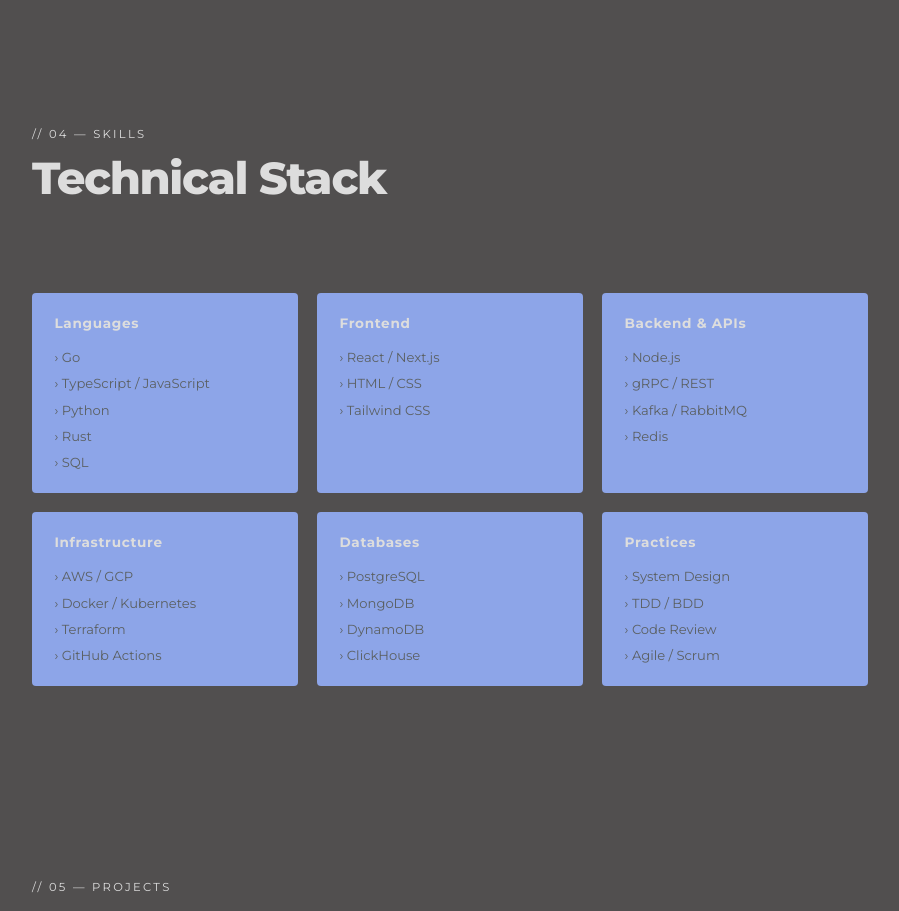
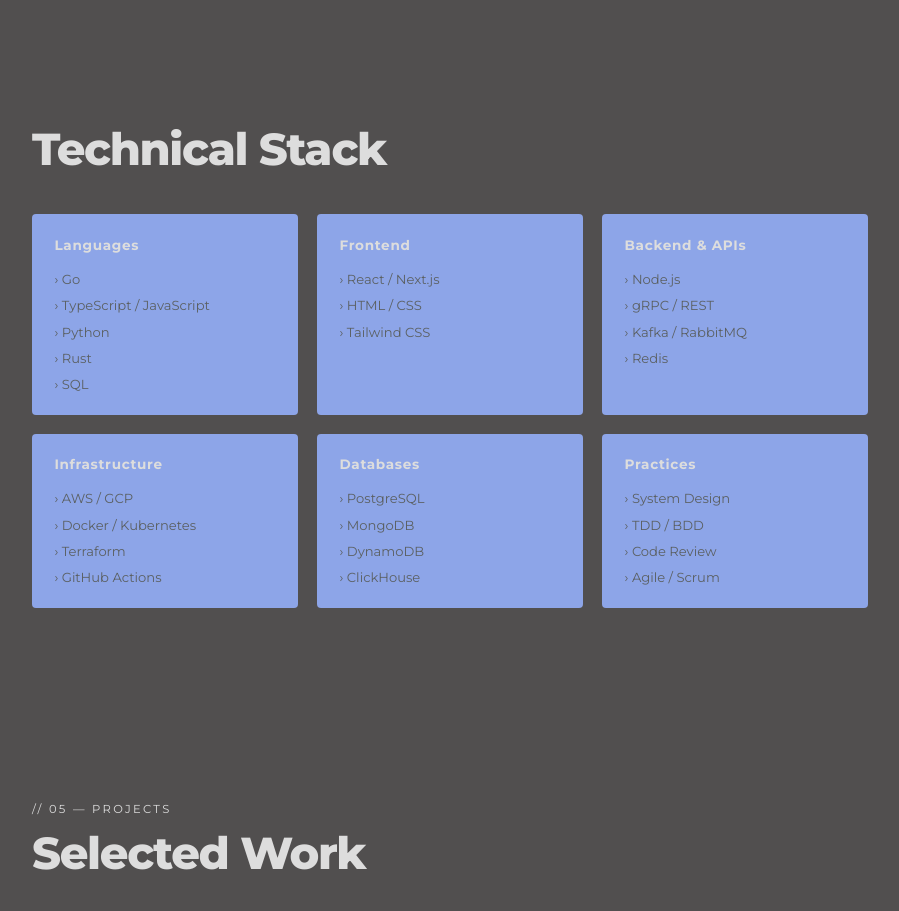
Before and after one commit to ketul-P/folio, a React app: page / in a window 1280 px wide. Shown: the part 2640-3551 px from the top of the page, without its empty margins (190-1089 px from the left). Built offline with nearby package versions, Linux system fonts and the light colour scheme; the HTML template or start-up script is replaced by a standard one.

Commit message:
- Debugging

```diff
--- a/src/components/Skills.jsx
+++ b/src/components/Skills.jsx
@@ -6,9 +6,8 @@
 export default function Skills() {
   return (
     <SectionWrapper id="skills">
-      <div className={sectionStyles.sectionLabel}>// 04 — Skills</div>
       <h2 className={sectionStyles.sectionTitle}>Technical Stack</h2>
-      <div className={sectionStyles.divider} />
+
       <div className={styles.grid}>
         {skills.map((group) => (
           <div key={group.category} className={styles.card}>
```
